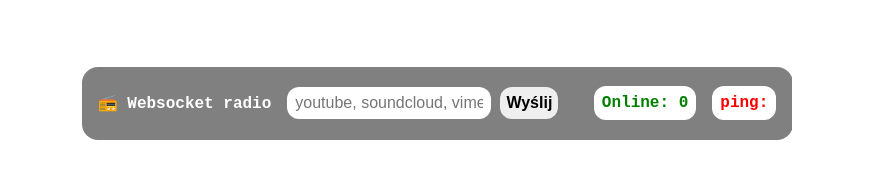
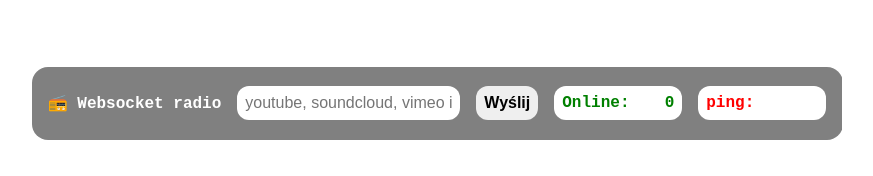
Before and after one commit to fraunos/websocket-radio, a website: page index.html in a window 1280 px wide. Shown: the top 176 px of the page, without its empty margins (203-1076 px from the left). Drawn offline with nearby package versions, Linux system fonts and the light colour scheme; no server answers.

Commit message:
layout fixes

```diff
--- a/index.html
+++ b/index.html
@@ -21,10 +21,10 @@
           <button @click="sendPlaylistItem">Wyślij</button>
         </div>
         <div class="status userCount">
-          Online: {{userCount}}
+          Online: <span>{{userCount}}</span>
         </div>
         <div class="status timeOffset">
-          ping: {{currentTimeOffset}}
+          ping: <span>{{currentTimeOffset}}</span>
         </div>
       </header>
 
@@ -173,12 +173,13 @@
     display: block;
   }
 
-  .sendBox {}
+  .sendBox {
+    display: contents;
+  }
 
   .sendBox input {
     font-size: inherit;
-    width: 70%;
-    height: 2em;
+    flex-grow: 1;
     box-sizing: border-box;
     border-radius: .75em;
     outline: none;
@@ -188,10 +189,9 @@
 
   .sendBox button {
     font-size: inherit;
-    width: 20%;
     box-sizing: border-box;
-    height: 2em;
     border-radius: .75em;
+    padding: .5em;
     outline: none;
     border: none;
     font-weight: bold;
@@ -258,9 +258,19 @@
 
   .userCount {
     color: green;
+    min-width: 7em;
+  }
+
+  .userCount span {
+    float: right;
   }
 
   .timeOffset {
     color: red;
+    min-width: 7em;
+  }
+
+  .timeOffset span {
+    float: right;
   }
 </style>
```
